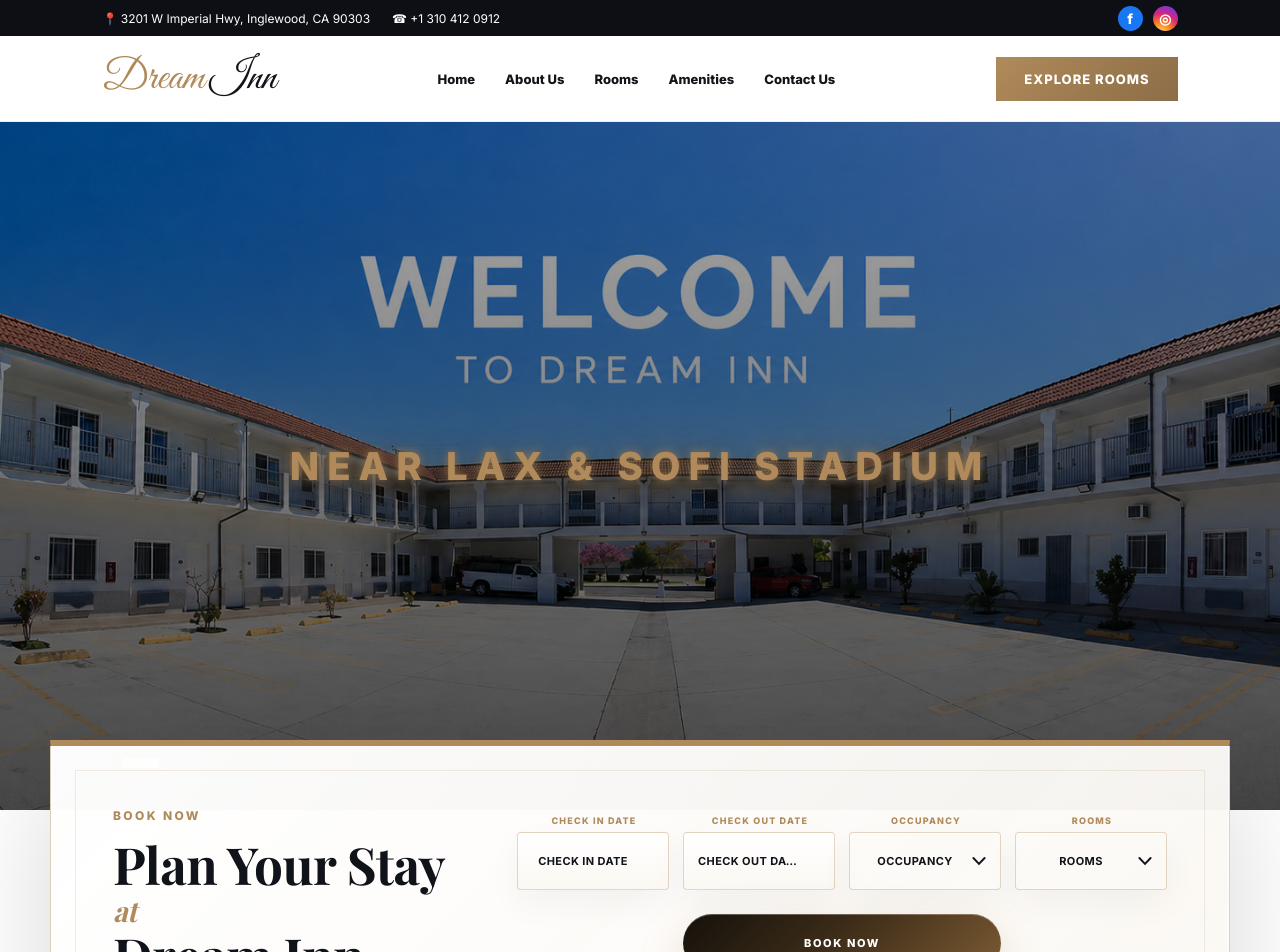
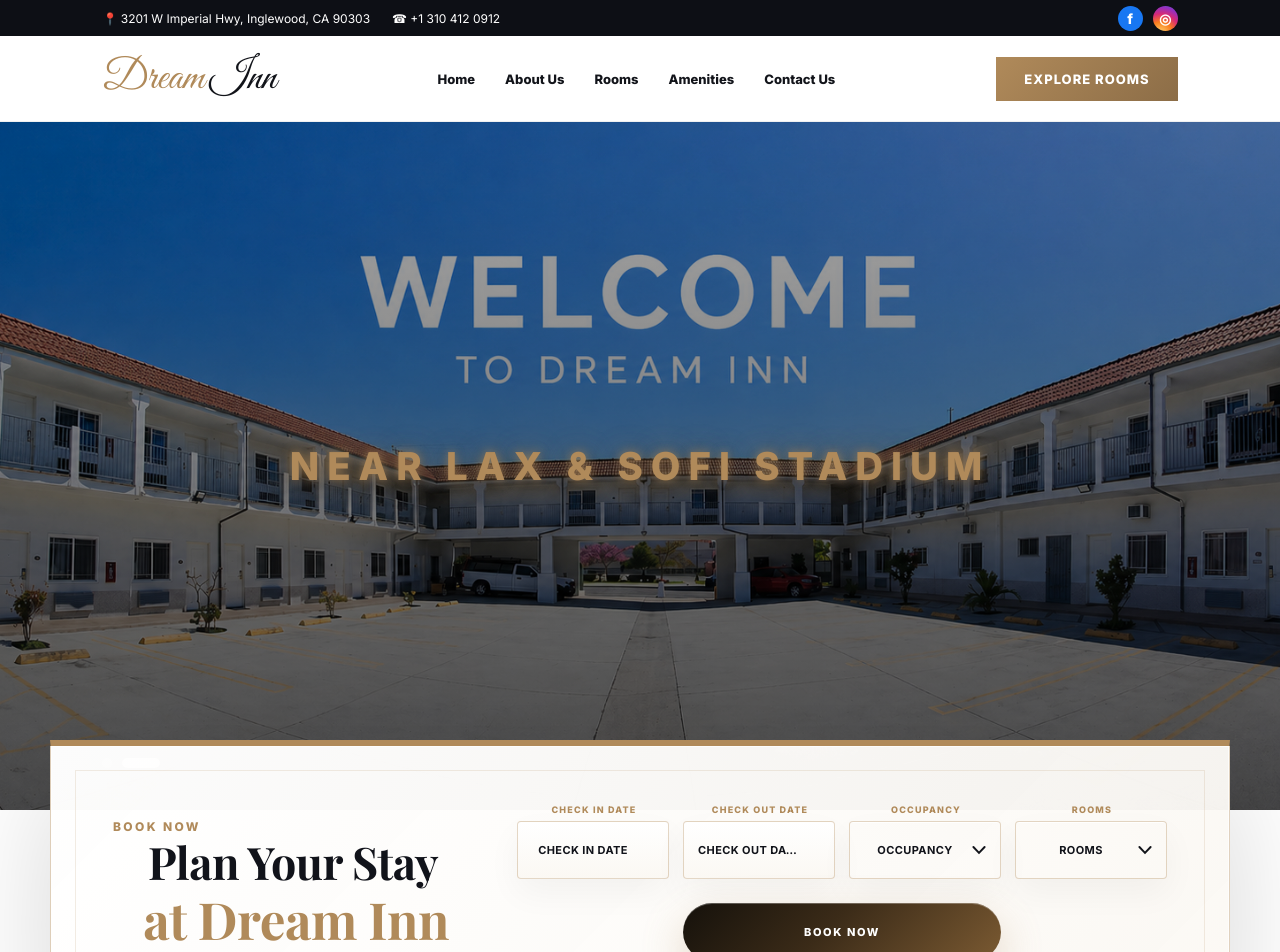
Before and after one commit to meetx00719/dream-inn-website, a React (Vite) app: page / in a window 1280 px wide. Shown: the top 952 px of the page. Built offline with nearby package versions, Linux system fonts and the light colour scheme; a web font is replaced by a local one.

Commit message:
again fixkl hdjgvgjo

```diff
--- a/src/App.jsx
+++ b/src/App.jsx
@@ -342,10 +342,8 @@ function App() {
             <span className="sectionKicker">Book Now</span>
 
             <h2 className="bookingTitle">
-              <span>Plan Your Stay</span>
-              <span className="bookingAt">at</span>
-              <span className="bookingHotel">Dream Inn</span>
-            </h2>
+  Plan Your Stay <span>at Dream Inn</span>
+</h2>
           </div>
 
           <form className="bookingForm">
--- a/src/index.css
+++ b/src/index.css
@@ -349,17 +349,23 @@ button {
   letter-spacing: 2.4px;
 }
 
+/* ===== ONE LINE PREMIUM TITLE ===== */
+
 .bookingTitle {
   font-family: "Playfair Display", serif;
-  margin: 14px 0 0;
+  font-size: clamp(32px, 3.5vw, 48px);
+  font-weight: 600;
+  text-align: center;
   color: #11131a;
-  line-height: 1.05;
   letter-spacing: -0.5px;
-  font-weight: 700;
+  line-height: 1.2;
 }
 
+/* GOLD PART */
 .bookingTitle span {
-  display: block;
+  color: var(--gold);
+  font-weight: 700;
+  margin-left: 6px;
 }
 
 .bookingTitle span:first-child {
```
